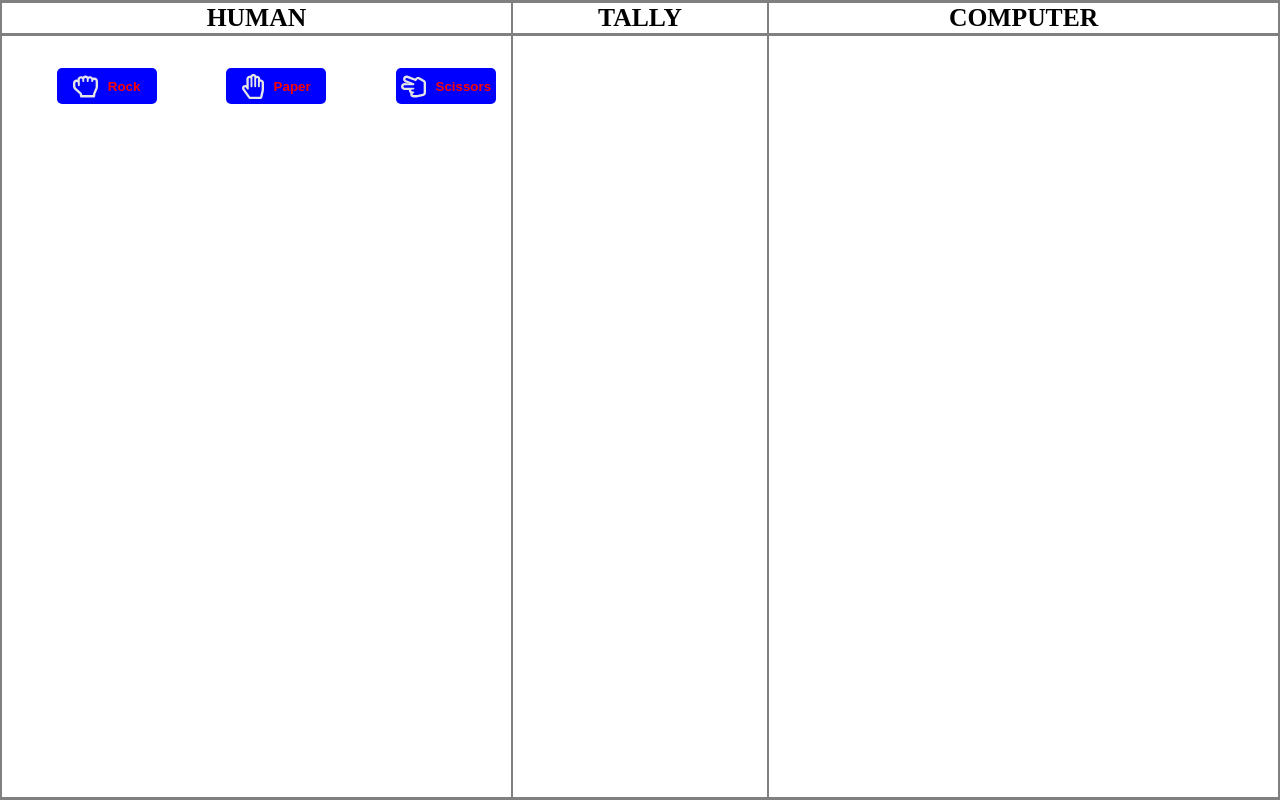
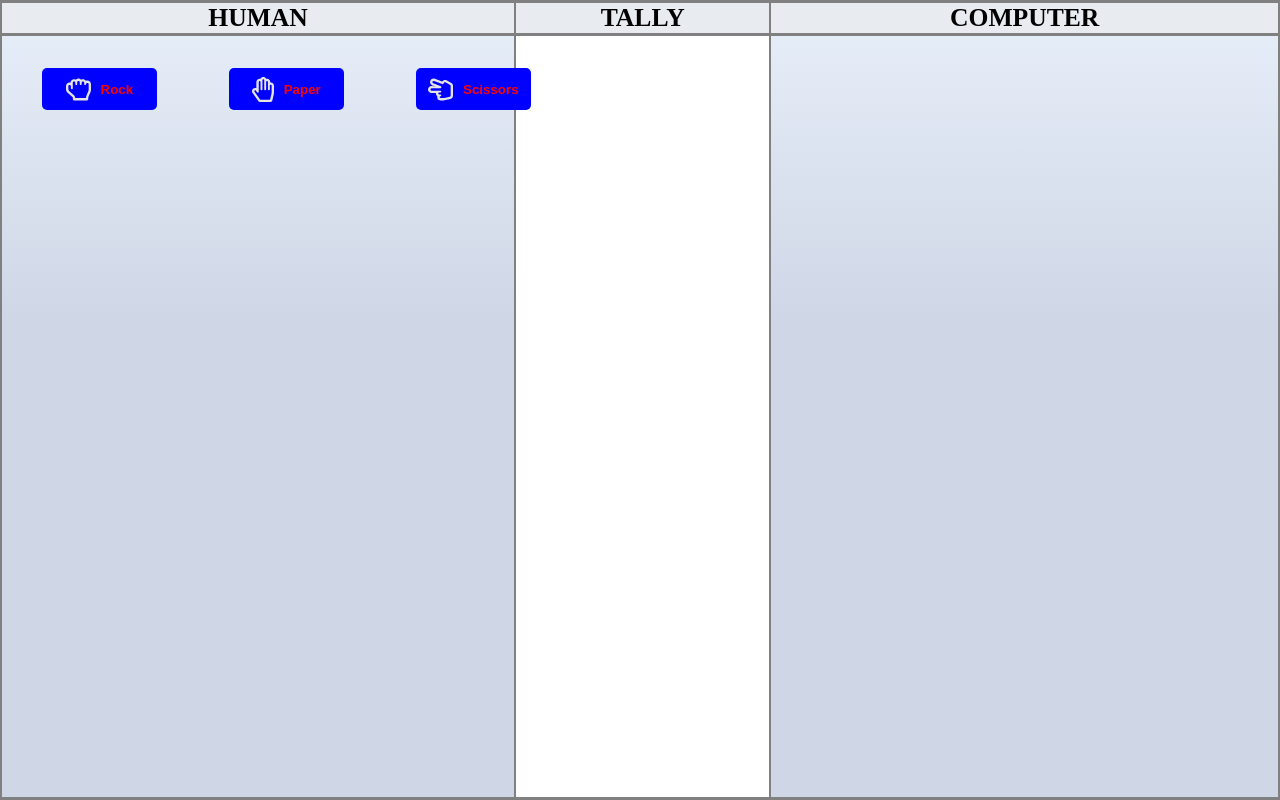
Before and after one commit to gjairath/css-js-projects, a plain HTML site: page rock-paper-scissors/rps.html in a window 1280 px wide. Drawn offline with Linux system fonts and the light colour scheme.

Commit message:
Halfway done

```diff
--- a/rock-paper-scissors/styles/rps.css
+++ b/rock-paper-scissors/styles/rps.css
@@ -19,6 +19,9 @@
     display: flex;
     flex-direction: column;
     width: 40%; /*40% for the HS 40% for Computer, 20% for the tally */
+
+    background-color: #e7eff9;
+    background-image: linear-gradient(180deg, #e7eff9 0%, #cfd6e6 40%);
 }
 
 .tally {
@@ -40,6 +43,8 @@
     font-weight: bold;
     font-size: 1.6rem;
     font-family: "Times New Roman", Monaco;
+
+    background: rgba(232, 236, 241, 1);
 }
 
 
@@ -54,8 +59,8 @@
 
 .button-choose {
     margin-left: 40px;
-    height: 36px;
-    width: 100px;
+    height: 42px;
+    width: 115px;
 
     border-radius: 5px;
     cursor: pointer;
@@ -66,6 +71,8 @@
     display:flex;
     justify-content: center;
     align-items: center;
+
+    margin-right: 32px;
  }
 
  .button-text {
```
